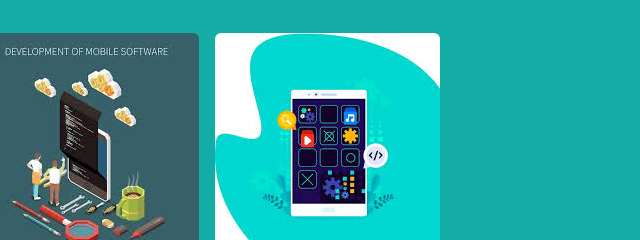
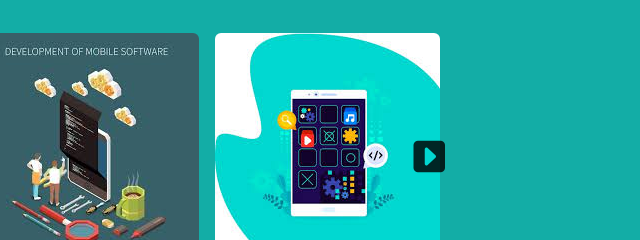
Before and after one commit to AlaaMohsen12/project-tilwind-js, a website: page index.html in a window 1280 px wide. Shown: the part 960-1200 px from the top of the page, 555-1195 px from the left. Drawn offline with Linux system fonts and the light colour scheme.

Commit message:
mod the right click try agin

```diff
--- a/index.html
+++ b/index.html
@@ -90,7 +90,7 @@
                         <i
                             class="brev fa-solid fa-square-caret-left text-4xl text-[#13ada6] font-bold cursor-pointer"></i>
                         <i
-                            class="next fa-solid fa-square-caret-public-right text-4xl text-[#000000d2] font-bold cursor-pointer"></i>
+                            class="next fa-solid fa-square-caret-right text-4xl text-[#000000d2] font-bold cursor-pointer"></i>
                     </div>
                     <div
                         class="dots absolute bottom-0 left-0 text-center inline-flex justify-center items-center w-full gap-x-2 ">
```
